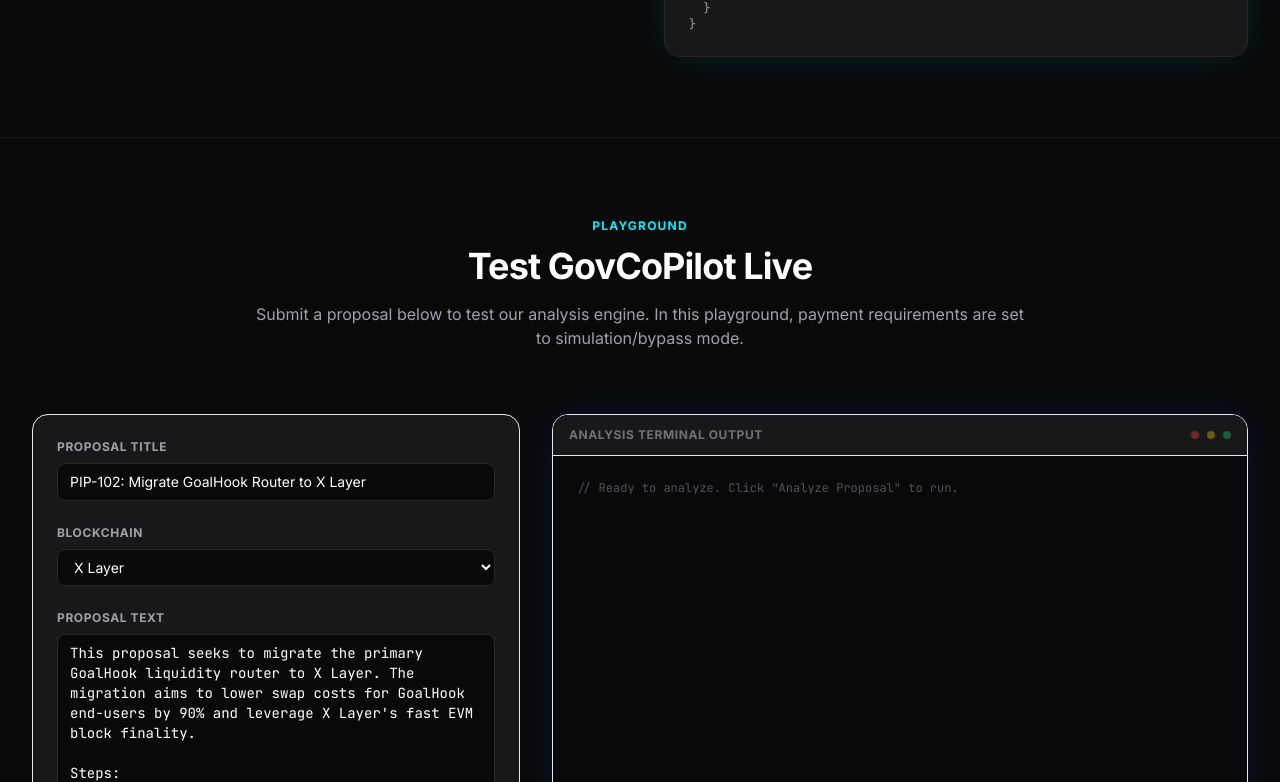
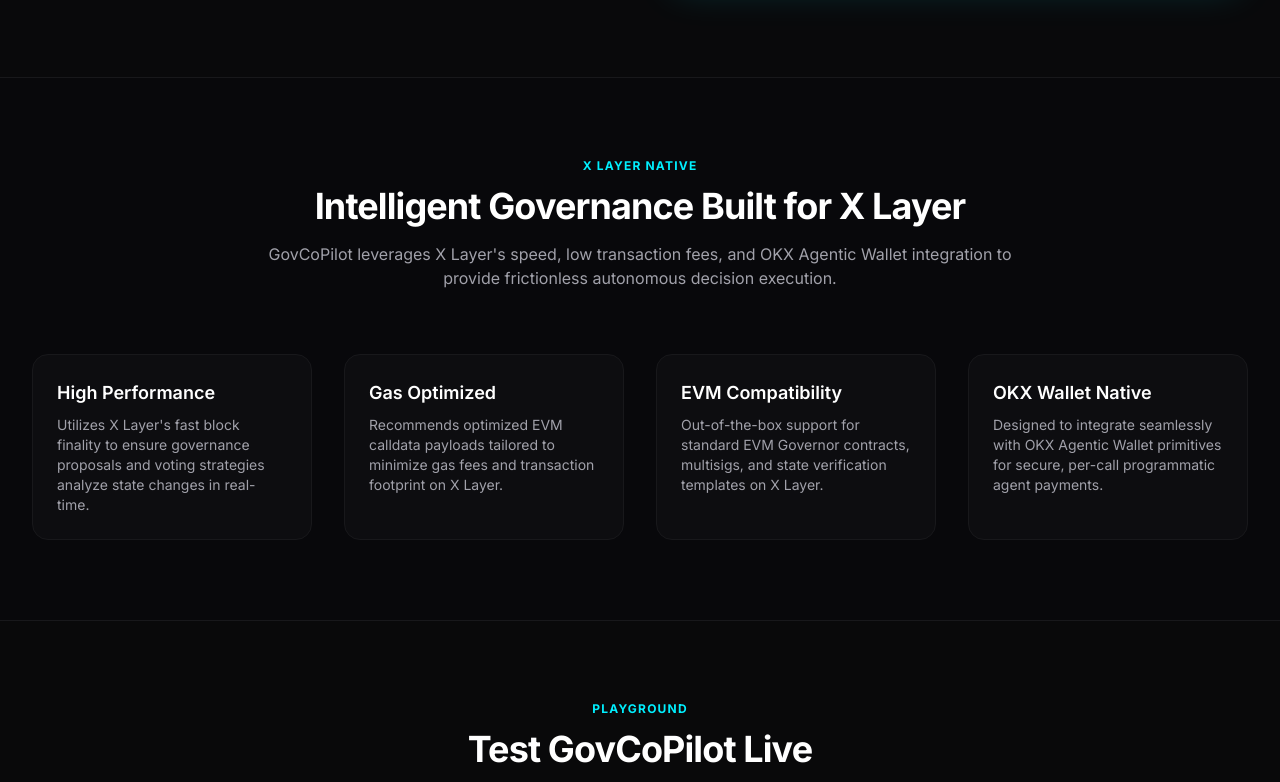
Before and after one commit to kellycryptos/GovCoPilot, a website: page public/index.html in a window 1280 px wide. Shown: the part 2018-2800 px from the top of the page. Drawn offline with nearby package versions, Linux system fonts and the light colour scheme.

Commit message:
Update copy and add X Layer Focus features highlighting SynArc credibility

```diff
--- a/public/index.html
+++ b/public/index.html
@@ -90,15 +90,15 @@
           <span class="animate-ping absolute inline-flex h-full w-full rounded-full bg-xlayer-cyan opacity-75"></span>
           <span class="relative inline-flex rounded-full h-2.5 w-2.5 bg-xlayer-cyan"></span>
         </span>
-        <span>Built for OKX AI Genesis Hackathon</span>
+        <span>Proven on Arc Testnet with 900+ proposals • Powered by X Layer</span>
       </div>
 
       <h1 class="text-4xl sm:text-6xl font-extrabold tracking-tight max-w-4xl mx-auto mb-6 bg-gradient-to-b from-white to-zinc-400 bg-clip-text text-transparent leading-none">
-        Autonomous DAO Governance Co-Pilot on X Layer
+        GovCoPilot <span class="bg-gradient-to-r from-xlayer-cyan to-xlayer-blue bg-clip-text text-transparent">by SynArc</span>
       </h1>
 
-      <p class="text-lg sm:text-xl text-zinc-400 max-w-2xl mx-auto mb-10">
-        GovCoPilot analyzes complex proposals, recommends voting strategies with confidence scores, and generates EVM-compatible execution calldata automatically.
+      <p class="text-lg sm:text-xl text-zinc-400 max-w-3xl mx-auto mb-10">
+        DAO Governance Co-Pilot optimized for X Layer. GovCoPilot analyzes complex proposals, recommends voting strategies with confidence scores, and generates EVM-compatible execution calldata automatically.
       </p>
 
       <div class="flex flex-col sm:flex-row items-center justify-center gap-4 mb-16">
@@ -255,6 +255,48 @@
     </div>
   </section>
 
+  <!-- X Layer Focus Section -->
+  <section id="x-layer" class="py-20 border-t border-zinc-900 bg-zinc-950/40">
+    <div class="max-w-7xl mx-auto px-4 sm:px-6 lg:px-8">
+      <div class="text-center max-w-3xl mx-auto mb-16">
+        <h2 class="text-xs font-bold text-xlayer-cyan uppercase tracking-widest mb-3">X Layer Native</h2>
+        <h3 class="text-3xl sm:text-4xl font-bold tracking-tight text-white mb-4">
+          Intelligent Governance Built for X Layer
+        </h3>
+        <p class="text-zinc-400">
+          GovCoPilot leverages X Layer's speed, low transaction fees, and OKX Agentic Wallet integration to provide frictionless autonomous decision execution.
+        </p>
+      </div>
+
+      <div class="grid grid-cols-1 md:grid-cols-4 gap-8">
+        <div class="p-6 rounded-2xl bg-zinc-900/30 border border-zinc-900">
+          <h4 class="text-lg font-semibold text-white mb-2">High Performance</h4>
+          <p class="text-zinc-405 text-sm text-zinc-400">
+            Utilizes X Layer's fast block finality to ensure governance proposals and voting strategies analyze state changes in real-time.
+          </p>
+        </div>
+        <div class="p-6 rounded-2xl bg-zinc-900/30 border border-zinc-900">
+          <h4 class="text-lg font-semibold text-white mb-2">Gas Optimized</h4>
+          <p class="text-zinc-405 text-sm text-zinc-400">
+            Recommends optimized EVM calldata payloads tailored to minimize gas fees and transaction footprint on X Layer.
+          </p>
+        </div>
+        <div class="p-6 rounded-2xl bg-zinc-900/30 border border-zinc-900">
+          <h4 class="text-lg font-semibold text-white mb-2">EVM Compatibility</h4>
+          <p class="text-zinc-405 text-sm text-zinc-400">
+            Out-of-the-box support for standard EVM Governor contracts, multisigs, and state verification templates on X Layer.
+          </p>
+        </div>
+        <div class="p-6 rounded-2xl bg-zinc-900/30 border border-zinc-900">
+          <h4 class="text-lg font-semibold text-white mb-2">OKX Wallet Native</h4>
+          <p class="text-zinc-405 text-sm text-zinc-400">
+            Designed to integrate seamlessly with OKX Agentic Wallet primitives for secure, per-call programmatic agent payments.
+          </p>
+        </div>
+      </div>
+    </div>
+  </section>
+
   <!-- Playground / Live Playground Section -->
   <section id="playground" class="py-20 border-t border-zinc-900 bg-zinc-950/80">
     <div class="max-w-7xl mx-auto px-4 sm:px-6 lg:px-8">
@@ -392,7 +434,7 @@ curl -X POST http://localhost:3000/api/analyze_governance_proposal \
   <footer class="mt-auto border-t border-zinc-900 bg-zinc-950 py-8">
     <div class="max-w-7xl mx-auto px-4 sm:px-6 lg:px-8 flex flex-col md:flex-row items-center justify-between gap-4">
       <div class="text-sm text-zinc-500">
-        &copy; 2026 GovCoPilot. Designed for the OKX AI Genesis Hackathon.
+        &copy; 2026 GovCoPilot. Built by SynArc &bull; For the OKX AI Genesis Hackathon on X Layer.
       </div>
       <div class="flex items-center space-x-6 text-sm text-zinc-500">
         <a href="https://github.com/kellycryptos/GovCoPilot" target="_blank" rel="noopener noreferrer" class="hover:text-white transition">GitHub</a>
```
Also changed, not shown: index.html (+47 -6 lines).
